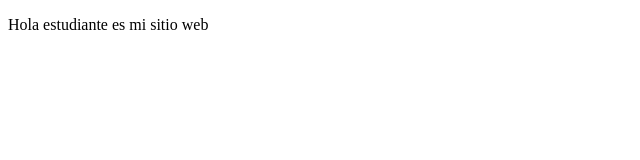
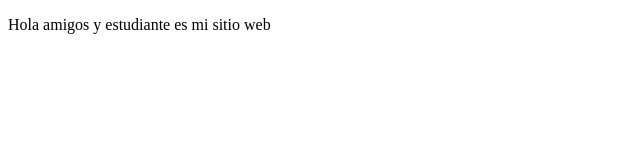
Before and after one commit to axpaladines/personalProyect, a plain HTML site: page index.html in a window 1280 px wide. Shown: the full height of the page, 0-640 px from the left. Drawn offline with Linux system fonts and the light colour scheme.

Commit message:
prueba de cambios

```diff
--- a/index.html
+++ b/index.html
@@ -8,7 +8,7 @@
 </head>
 <body>
     <p>
-        Hola estudiante es mi sitio web
+        Hola amigos y estudiante es mi sitio web
     </p>
 
 </body>
```
